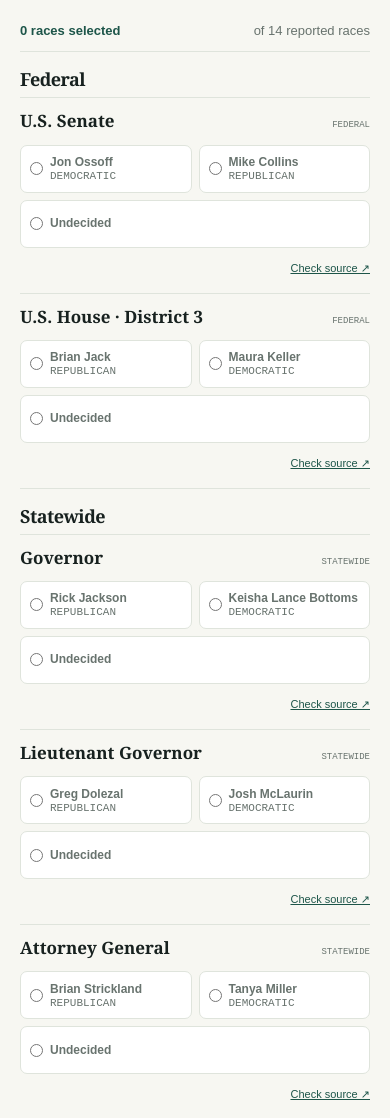
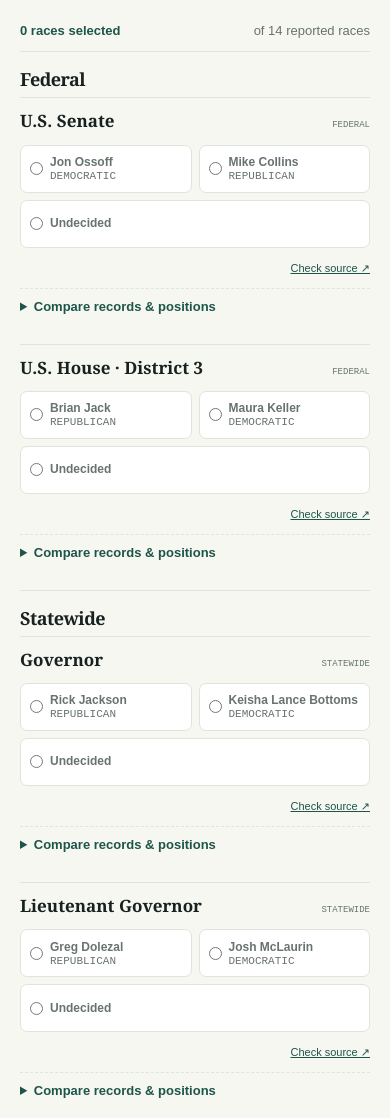
Before and after one commit to joeylaramore/represent-me, a website: page index.html in a window 390 px wide. Shown: the part 1553-2671 px from the top of the page. Drawn offline with Linux system fonts and the light colour scheme.

Commit message:
Candidate evidence framework (rebased on merged mobile ballot) (#9)
* Add cited candidate evidence foundation

* Add cited candidate evidence foundation

* Integrate candidate evidence into merged mobile ballot

* Integrate candidate evidence into merged mobile ballot

* Integrate candidate evidence into merged mobile ballot

```diff
--- /dev/null
+++ b/data/candidate-evidence-2026.json
@@ -0,0 +1,7 @@
+{
+  "schemaVersion": 1,
+  "election": "2026-11-03",
+  "status": "research-in-progress",
+  "note": "No candidate-specific assertions are published until supported by traceable citations. Empty evidence is not evidence of no position or no record.",
+  "candidates": []
+}
--- /dev/null
+++ b/evidence.js
@@ -0,0 +1,30 @@
+// Evidence is editorially curated, cited, and never inferred from party or office.
+(async()=>{
+ const root=document.getElementById('preliminary-ballot');if(!root)return;
+ const escapeHtml=value=>String(value).replace(/[&<>"']/g,c=>({'&':'&amp;','<':'&lt;','>':'&gt;','"':'&quot;','"':'&quot;',"'":'&#39;'}[c]));
+ let evidence=[];
+ try{const res=await fetch('data/candidate-evidence-2026.json',{cache:'no-store'});if(!res.ok)throw Error('unavailable');const json=await res.json();evidence=Array.isArray(json.candidates)?json.candidates:[]}catch{evidence=[]}
+ const render=(candidate)=>{
+  const sections=Array.isArray(candidate?.claims)?candidate.claims:[];
+  if(!sections.length)return '<p class="evidence-empty">No verified position or voting record published yet. This does not mean the candidate has no position or record.</p>';
+  return sections.map(claim=>{
+   const sources=Array.isArray(claim.sources)?claim.sources.filter(s=>s&&/^https:\/\//.test(s.url)&&s.publisher&&s.title):[];
+   if(!sources.length||!claim.summary||!claim.type||!claim.topic||!claim.date)return '';
+   const sourceLinks=sources.map(s=>'<li><a href="'+escapeHtml(s.url)+'" target="_blank" rel="noopener noreferrer">'+escapeHtml(s.publisher)+' — '+escapeHtml(s.title)+'</a></li>').join('');
+   return '<article class="evidence-claim"><p class="evidence-meta">'+escapeHtml(claim.topic)+' · '+escapeHtml(claim.type)+' · '+escapeHtml(claim.date)+'</p><p>'+escapeHtml(claim.summary)+'</p><details><summary>Sources ('+sources.length+')</summary><ul>'+sourceLinks+'</ul></details>'+(sources.length<2?'<small>One source available; additional independent corroboration pending.</small>':'')+'</article>';
+  }).join('')||'<p class="evidence-empty">No publishable verified claims yet.</p>';
+ };
+ const enhance=()=>{
+  root.querySelectorAll('.ballot-row').forEach((row,index)=>{
+   if(row.querySelector('.candidate-evidence'))return;
+   const office=row.querySelector('h4')?.textContent||'';
+   const names=[...row.querySelectorAll('.ballot-option:not(.ballot-undecided) strong')].map(el=>el.textContent);
+   const panel=document.createElement('details');panel.className='candidate-evidence';
+   const title=document.createElement('summary');title.textContent='Compare records & positions';panel.appendChild(title);
+   const content=document.createElement('div');content.className='evidence-candidates';
+   for(const name of names){const item=document.createElement('section');const heading=document.createElement('h5');heading.textContent=name;item.appendChild(heading);const match=evidence.find(c=>c.office===office&&c.name===name);const body=document.createElement('div');body.innerHTML=render(match);item.appendChild(body);content.appendChild(item)}
+   const foot=document.createElement('p');foot.className='evidence-disclaimer';foot.textContent='Evidence is dated and sourced. A recorded vote does not establish motive. Missing information is not a negative assessment. Candidate roster remains preliminary.';content.appendChild(foot);panel.appendChild(content);row.appendChild(panel);
+  });
+ };
+ new MutationObserver(()=>{if(root.querySelector('.ballot-row:not(:has(.candidate-evidence))'))enhance()}).observe(root,{childList:true,subtree:true});enhance();
+})();
--- a/index.html
+++ b/index.html
@@ -36,5 +36,5 @@
   </main><footer><div class="wrap">Represent Me <span>Nonpartisan · Evidence-based · In progress</span></div></footer>
   <dialog id="dialog"><form method="dialog"><button class="close">×</button><p class="eyebrow">My beliefs</p><div id="question"></div><div class="dialog-actions"><button type="button" class="outline" id="back">Back</button><button type="button" class="button" id="next">Next →</button></div></form></dialog>
   <dialog id="privacy-dialog"><form method="dialog"><p class="eyebrow">Privacy first</p><h2>Your answers stay local.</h2><p>This first version stores questionnaire responses only in this browser. No account or sensitive religious information is required.</p><button class="button">Got it</button></form></dialog>
-  <script src="app.js"></script><script src="ballot.js"></script>
+  <script src="app.js"></script><script src="ballot.js"></script><script src="evidence.js"></script>
 </body></html>
--- a/styles.css
+++ b/styles.css
@@ -68,3 +68,6 @@
  .ballot-mobile-bar span{font-size:13px;font-weight:700}.ballot-mobile-bar .button{min-height:44px;padding:10px 18px;white-space:nowrap}body{padding-bottom:76px}
 }
 @media print{.ballot-mobile-bar{display:none!important}body{padding-bottom:0!important}}
+
+/* Source-first, compact candidate research disclosure */
+.candidate-evidence{grid-column:1/-1;border-top:1px dashed var(--line);padding:8px 0 0}.candidate-evidence>summary{cursor:pointer;color:var(--green);font-size:13px;font-weight:700;min-height:34px;display:list-item;list-style:revert;list-style-position:inside}.evidence-candidates{display:grid;grid-template-columns:repeat(2,minmax(0,1fr));gap:12px;padding:10px 0}.evidence-candidates>section{background:#f8faf8;border:1px solid var(--line);border-radius:8px;padding:12px;min-width:0}.evidence-candidates h5{font-size:15px;margin:0 0 8px}.evidence-empty,.evidence-disclaimer{font-size:12px;line-height:1.5;color:var(--muted)}.evidence-disclaimer{grid-column:1/-1}.evidence-claim{padding:8px 0;border-top:1px solid var(--line);font-size:13px}.evidence-meta{font-size:11px;font-weight:700}.evidence-claim a{overflow-wrap:anywhere}.evidence-claim small{display:block;color:var(--muted)}@media(max-width:760px){.evidence-candidates{grid-template-columns:1fr;gap:8px}.candidate-evidence{margin-top:8px}}
```
Also changed, not shown: 1 other file.
